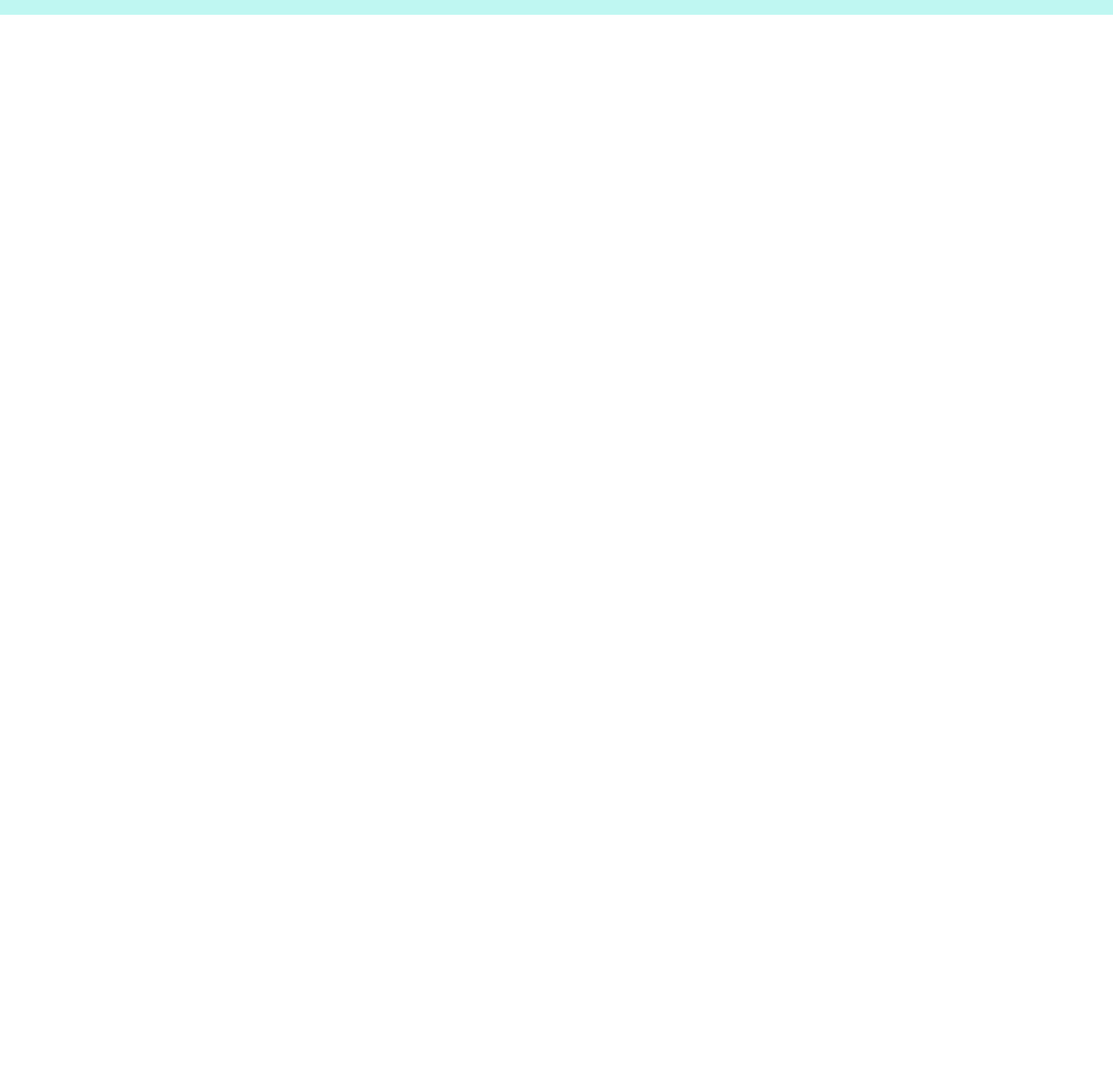
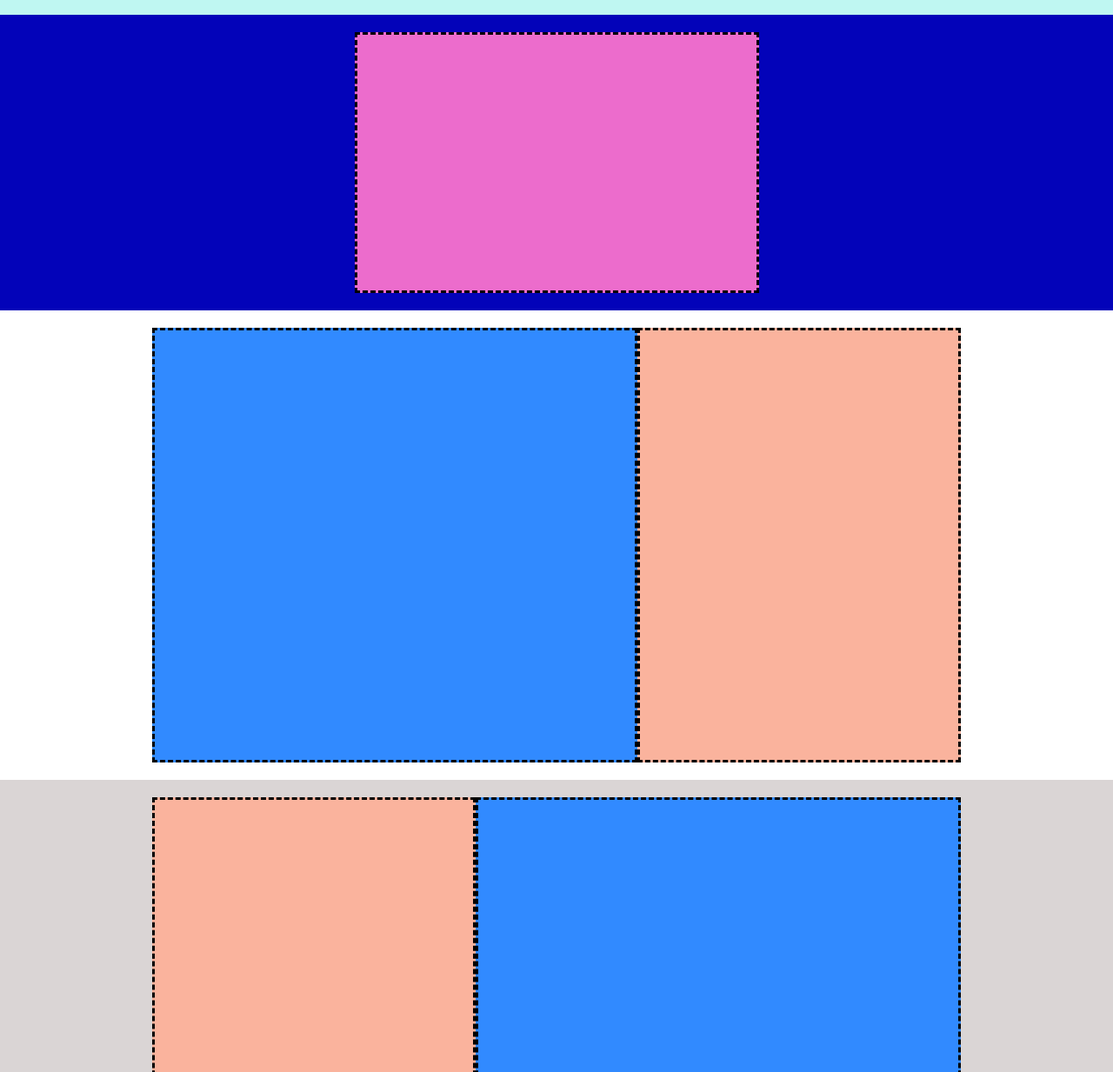
Before and after one commit to CraciaDenisStefan/htmlcss-struttura-discord, a plain HTML site: page index.html in a window 1280 px wide. Shown: the part 67-1300 px from the top of the page at 87% size. Before the commit the page ends 800 px from the top, so only its background shows below. Drawn offline with Linux system fonts and the light colour scheme.

Commit message:
[FEAT]Create le sezioni e finito main .

```diff
--- a/css/style.css
+++ b/css/style.css
@@ -28,3 +28,58 @@
     width: 50%;
  }
  /* FINE HEADER */
+ /* INIZIO  MAIN : INIZIO section 1   */
+ .container_section1{
+    background-color: rgb(3, 3, 185);
+    padding: 20px;
+ }
+ .row .column_section1{
+    background-color: rgb(236, 108, 204);
+    width: 50%;
+    height: 300px;
+    border-style: dashed;
+    margin: 0 auto;
+ }
+/* MAIN : FINE section 1  */
+/* MAIN : INIZIO section 2 e 4  */
+.container_section2{
+    padding: 20px;
+ }
+.row .column_section2.left{
+    background-color: rgb(49, 138, 255);
+    width: 60%;
+    height: 500px;
+    border-style: dashed;
+}
+.row .column_section2.right{
+    width: 40%;
+    background-color:rgb(250, 179, 157);
+    height: 500px;
+    border-style: dashed;
+}
+/* MAIN : FINE section 2 e 4 */
+/* MAIN : INIZIO section 3  */
+.container_section3, .container_section5{
+    background-color: rgb(218, 213, 213);
+    padding: 20px;
+ }
+.row .column_section3.left{
+    background-color:rgb(250, 179, 157);
+    width: 40%;
+    height: 500px;
+    border-style: dashed;
+}
+.row .column_section3.right{
+    width: 60%;
+    background-color: rgb(49, 138, 255);
+    height: 500px;
+    border-style: dashed;
+}
+/* MAIN : FINE section 3 */
+/* MAIN : INIZIO section 5 usando contenitore della sezione 3 */
+.row .column_section5{
+    background-color: rgb(0, 155, 13);
+    width: 100%;
+    height: 1000px;
+    border-style: dashed;
+/* FINE MAIN : FINE section 5 */
--- a/index.html
+++ b/index.html
@@ -26,6 +26,52 @@
         <!-- FINE HEADER -->
     </header>
     <main>
+        <!-- INIZIO SECTION 1 -->
+        <div class="container_section1">
+            <div class="row">
+                <div class="column_section1">
+                </div>
+            </div>
+        </div>
+        <!-- FINE SECTION 1 -->
+        <!-- INIZIO SECTION 2 -->
+        <div class="container_section2">
+            <div class="row">
+                <div class="column_section2 left">
+                </div>
+                <div class="column_section2 right">
+                </div>
+            </div>
+        </div>
+        <!-- FINE SECTION 2 -->
+        <!-- INIZIO SECTION 3 -->
+        <div class="container_section3">
+            <div class="row">
+                <div class="column_section3 left">
+                </div>
+                <div class="column_section3 right">
+                </div>
+            </div>
+        </div>
+        <!-- FINE SECTION 3 -->
+        <!-- INIZIO SECTION 4 uguale alla section 2 -->
+        <div class="container_section2">
+            <div class="row">
+                <div class="column_section2 left">
+                </div>
+                <div class="column_section2 right">
+                </div>
+            </div>
+        </div>
+        <!-- FINE SECTION 4 uguale alla section 2 -->
+        <!-- INIZIO SECTION 5  stesso contenitore della section 3-->
+        <div class="container_section5">
+            <div class="row">
+                <div class="column_section5">
+                </div>
+            </div>
+        </div>
+        <!-- FINE SECTION 5 -->
     </main>
     <footer>
     </footer>
```
